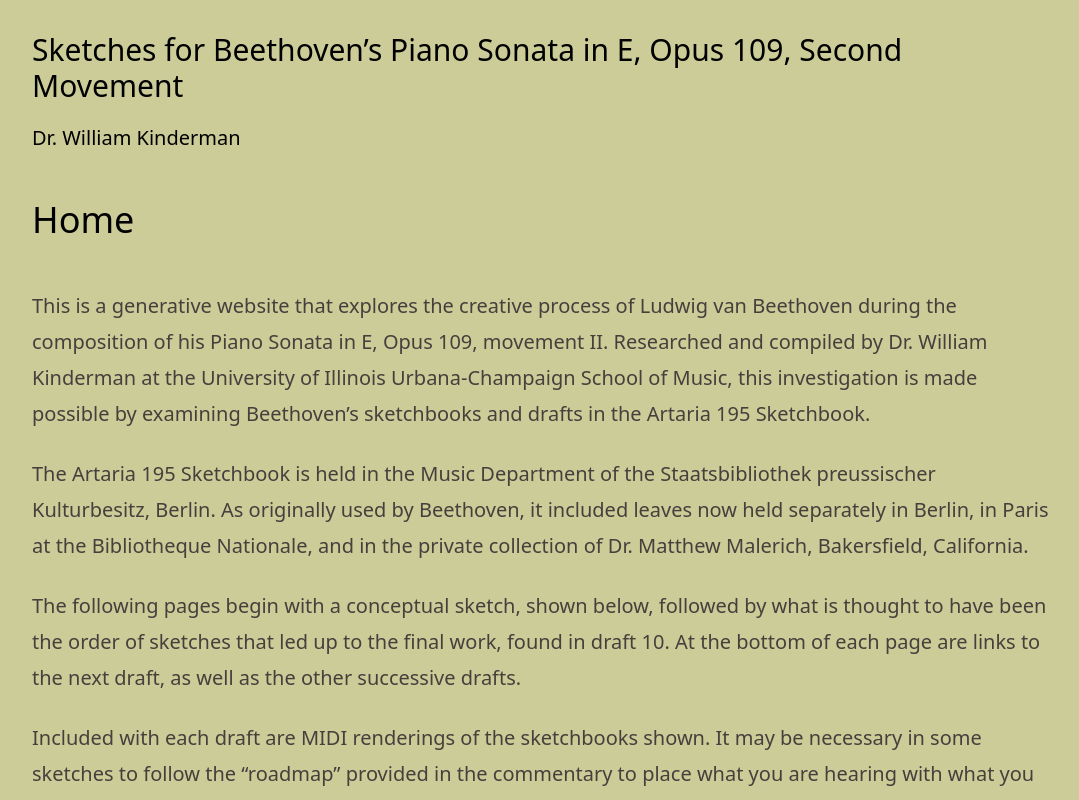
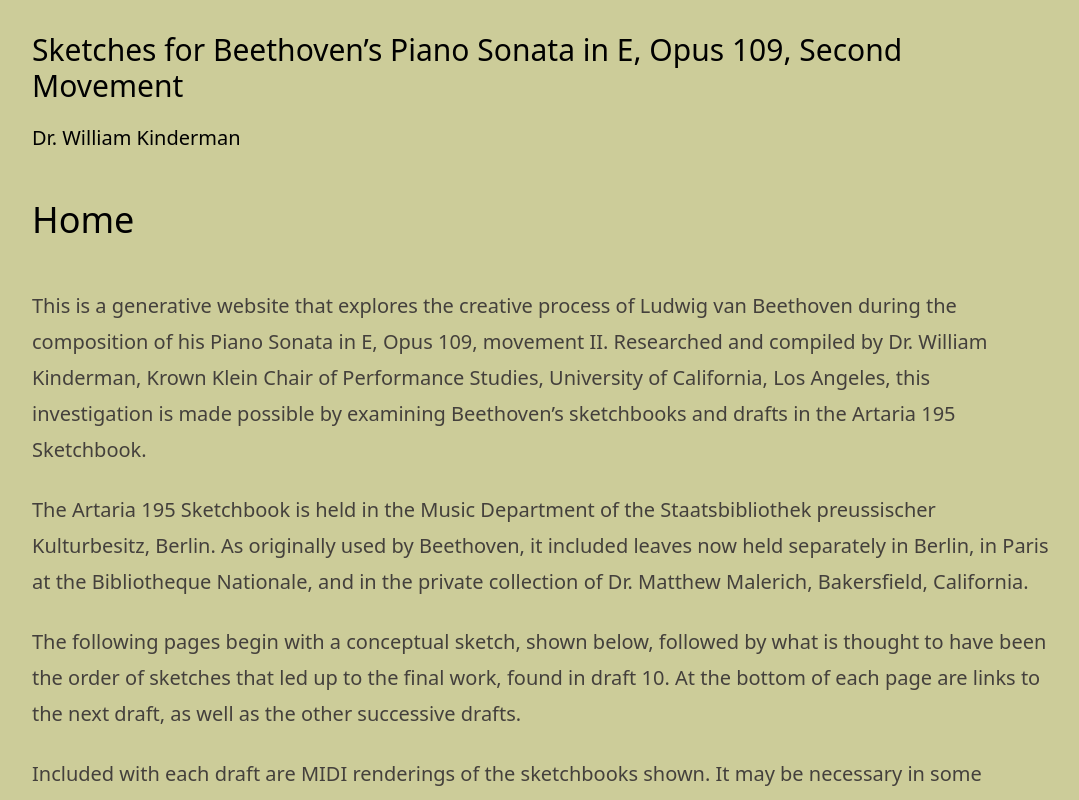
Before and after one commit to MichaelAllenWarner/op-109, a SvelteKit app: page / in a window 1280 px wide. Shown: the top 800 px of the page, without its empty margins (96-1175 px from the left). Built offline with nearby package versions, Linux system fonts and the light colour scheme.

Commit message:
incorporate Bill's requested changes

```diff
--- a/src/routes/+page.svelte
+++ b/src/routes/+page.svelte
@@ -12,10 +12,10 @@
   <p>
     This is a generative website that explores the creative process of Ludwig
     van Beethoven during the composition of his Piano Sonata in E, Opus 109,
-    movement II. Researched and compiled by Dr. William Kinderman at the
-    University of Illinois Urbana-Champaign School of Music, this investigation
-    is made possible by examining Beethoven’s sketchbooks and drafts in the
-    Artaria 195 Sketchbook.
+    movement II. Researched and compiled by Dr. William Kinderman, Krown Klein
+    Chair of Performance Studies, University of California, Los Angeles, this
+    investigation is made possible by examining Beethoven’s sketchbooks and
+    drafts in the Artaria 195 Sketchbook.
   </p>
   <p>
     The Artaria 195 Sketchbook is held in the Music Department of the
--- a/src/routes/draft-8/+page.svelte
+++ b/src/routes/draft-8/+page.svelte
@@ -12,8 +12,8 @@
   <p>
     Draft 8 is a sketch of the exposition. It is on <a href="/page-46"
       >page 46</a
-    >, staves 1-8. (“8” in this case means to double at the octave, “7” at the
-    7th.)
+    >, staves 1-8. (“8” in this context indicates doubling at the octave [stave
+    4], “7” indicates doubling at the seventh [staves 7-8].)
   </p>
 
   <SketchAndAudio
```
